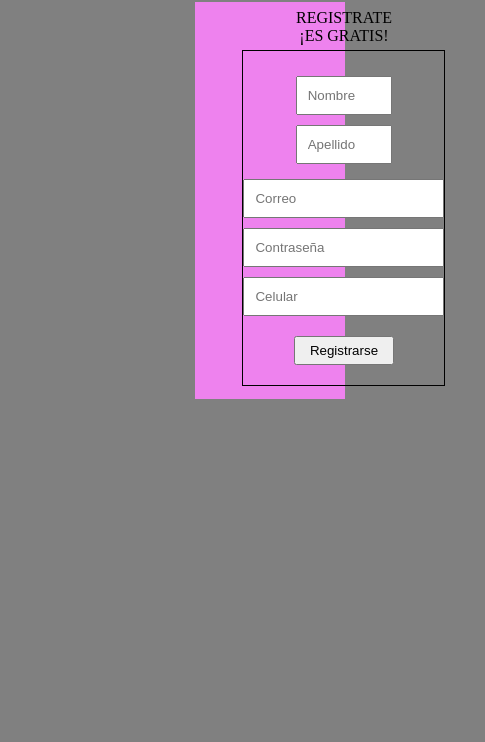
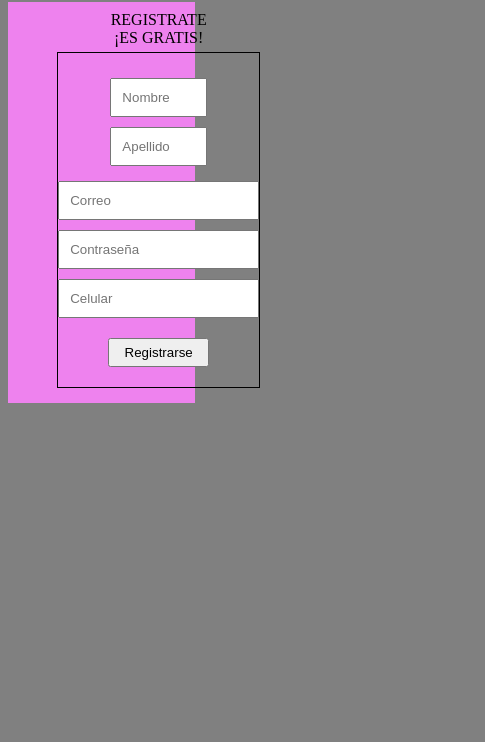
Before and after one commit to lleal24/TallerDOM, a plain HTML site: page index.html in a window 390 px wide. Shown: the part 102-844 px from the top of the page, 485 px wide, since content can reach past the window. Drawn offline with Linux system fonts and the light colour scheme.

Commit message:
Se agrega responsive en css

```diff
--- a/css/style.css
+++ b/css/style.css
@@ -62,3 +62,9 @@ input{
     position: inherit;
 
 }
+@media only screen and (max-width: 1000px) {
+    .content {
+        grid-column: 1/6;
+    }
+
+  }
```
